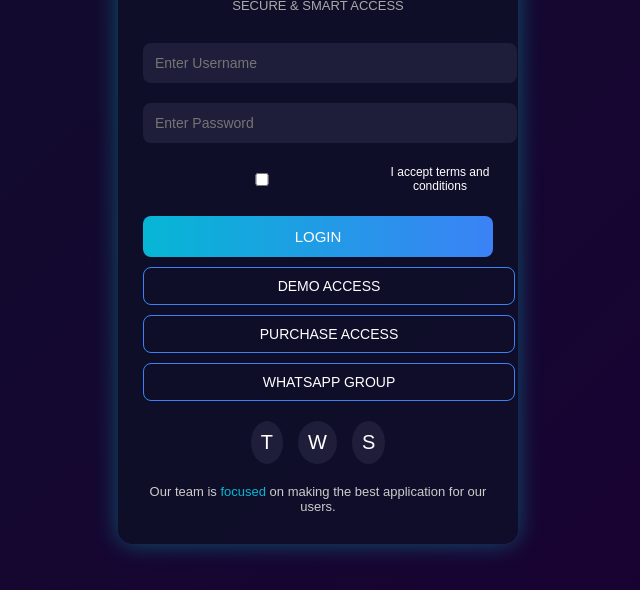
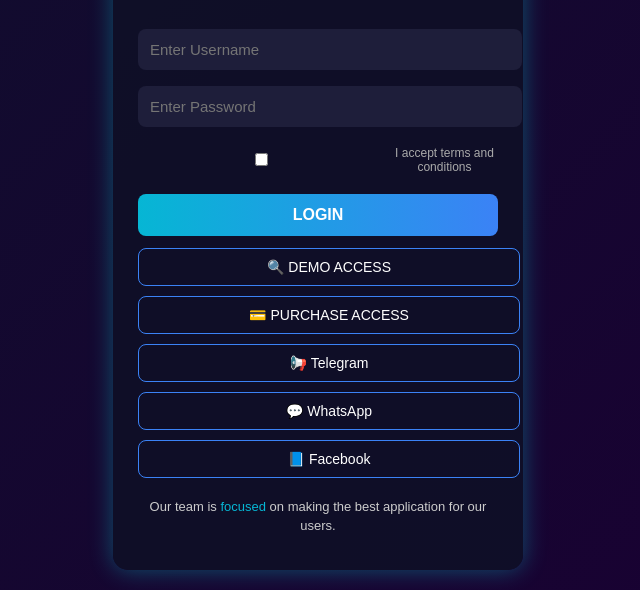
Before and after one commit to awanzada786616/Awaisxtoolkit, a plain HTML site: page index.html in a window 1280 px wide. Shown: the part 210-800 px from the top of the page, without its empty margins (322-962 px from the left). Drawn offline with Linux system fonts and the light colour scheme.

Commit message:
Update index.html

```diff
--- a/index.html
+++ b/index.html
@@ -13,51 +13,51 @@
       display: flex;
       justify-content: center;
       align-items: center;
-      flex-direction: column;
       min-height: 100vh;
     }
 
     .container {
-      background: rgba(15, 15, 40, 0.9);
-      padding: 30px 25px;
+      background: rgba(15, 15, 40, 0.95);
+      padding: 35px 25px;
       border-radius: 15px;
       box-shadow: 0px 0px 25px rgba(0, 255, 255, 0.3);
-      width: 350px;
+      width: 360px;
       text-align: center;
     }
 
     .logo {
-      margin-bottom: 10px;
+      margin-bottom: 15px;
     }
 
     .logo img {
       width: 70px;
       height: 70px;
       border-radius: 50%;
+      border: 2px solid #06b6d4;
     }
 
     h2 {
-      font-size: 22px;
+      font-size: 24px;
       background: linear-gradient(90deg, #06b6d4, #ec4899);
       -webkit-background-clip: text;
       -webkit-text-fill-color: transparent;
-      margin-bottom: 5px;
+      margin: 10px 0;
     }
 
     p {
-      font-size: 13px;
-      color: #aaa;
-      margin-bottom: 20px;
+      font-size: 14px;
+      color: #bbb;
+      margin-bottom: 25px;
     }
 
     input {
       width: 100%;
       padding: 12px;
-      margin: 10px 0;
+      margin: 8px 0;
       border: none;
       border-radius: 8px;
       outline: none;
-      font-size: 14px;
+      font-size: 15px;
     }
 
     input[type="text"], input[type="password"] {
@@ -72,6 +72,7 @@
       gap: 6px;
       margin: 10px 0;
       cursor: pointer;
+      color: #aaa;
     }
 
     .btn {
@@ -81,7 +82,8 @@
       border: none;
       border-radius: 8px;
       cursor: pointer;
-      font-size: 15px;
+      font-size: 16px;
+      font-weight: bold;
       color: white;
       background: linear-gradient(90deg, #06b6d4, #3b82f6);
       transition: 0.3s;
@@ -102,7 +104,10 @@
       color: #fff;
       background: transparent;
       transition: 0.3s;
-      display: block;
+      display: flex;
+      align-items: center;
+      justify-content: center;
+      gap: 8px;
       text-decoration: none;
     }
 
@@ -110,41 +115,22 @@
       background: #3b82f6;
     }
 
-    .social {
-      display: flex;
-      justify-content: center;
-      gap: 15px;
-      margin-top: 20px;
-    }
-
-    .social a {
-      font-size: 20px;
-      text-decoration: none;
-      color: white;
-      background: #1e1e3a;
-      padding: 10px;
-      border-radius: 50%;
-      transition: 0.3s;
-    }
-
-    .social a:hover {
-      background: #3b82f6;
+    .error {
+      color: #f87171;
+      font-size: 14px;
+      margin-top: 12px;
+      font-weight: bold;
     }
 
     .bottom-text {
       margin-top: 20px;
       font-size: 13px;
       color: #ccc;
+      line-height: 1.4;
     }
 
     .highlight {
       color: #06b6d4;
-    }
-
-    .error {
-      color: #f87171;
-      font-size: 13px;
-      margin-top: 10px;
     }
   </style>
 </head>
@@ -155,7 +141,7 @@
       <img src="https://via.placeholder.com/70" alt="Logo">
     </div>
     <h2>LWA PORTAL</h2>
-    <p>SECURE & SMART ACCESS</p>
+    <p>Secure & Smart Access</p>
 
     <form onsubmit="return checkLogin(event)">
       <input type="text" id="username" placeholder="Enter Username" required>
@@ -165,16 +151,14 @@
       <div id="error" class="error"></div>
     </form>
 
-    <!-- Links -->
-    <a href="https://tiktok.com" target="_blank" class="other-btn">DEMO ACCESS</a>
-    <a href="https://wa.me/+923342002756" target="_blank" class="other-btn">PURCHASE ACCESS</a>
-    <a href="#" class="other-btn">WHATSAPP GROUP</a>
+    <!-- Extra Buttons -->
+    <a href="demo.html" class="other-btn">🔍 DEMO ACCESS</a>
+    <a href="https://wa.me/+923342002756" target="_blank" class="other-btn">💳 PURCHASE ACCESS</a>
 
-    <div class="social">
-      <a href="#">T</a>
-      <a href="#">W</a>
-      <a href="#">S</a>
-    </div>
+    <!-- Social Media Buttons -->
+    <a href="https://t.me/yourchannel" target="_blank" class="other-btn">📢 Telegram</a>
+    <a href="https://wa.me/923342002756" target="_blank" class="other-btn">💬 WhatsApp</a>
+    <a href="https://facebook.com/yourpage" target="_blank" class="other-btn">📘 Facebook</a>
 
     <div class="bottom-text">
       Our team is <span class="highlight">focused</span> on making the best application for our users.
@@ -184,15 +168,14 @@
   <script>
     function checkLogin(event) {
       event.preventDefault();
-      const user = document.getElementById("username").value;
-      const pass = document.getElementById("password").value;
+      const user = document.getElementById("username").value.trim();
+      const pass = document.getElementById("password").value.trim();
       const errorBox = document.getElementById("error");
 
       if (user === "Awais" && pass === "wasi786") {
-        // Redirect to demo.html after successful login
-        window.location.href = "demo.html";
+        window.location.href = "dashboard.html"; // Redirect to dashboard.html
       } else {
-        errorBox.textContent = "Invalid Username or Password!";
+        errorBox.textContent = "❌ Invalid Username or Password!";
       }
     }
   </script>
```
